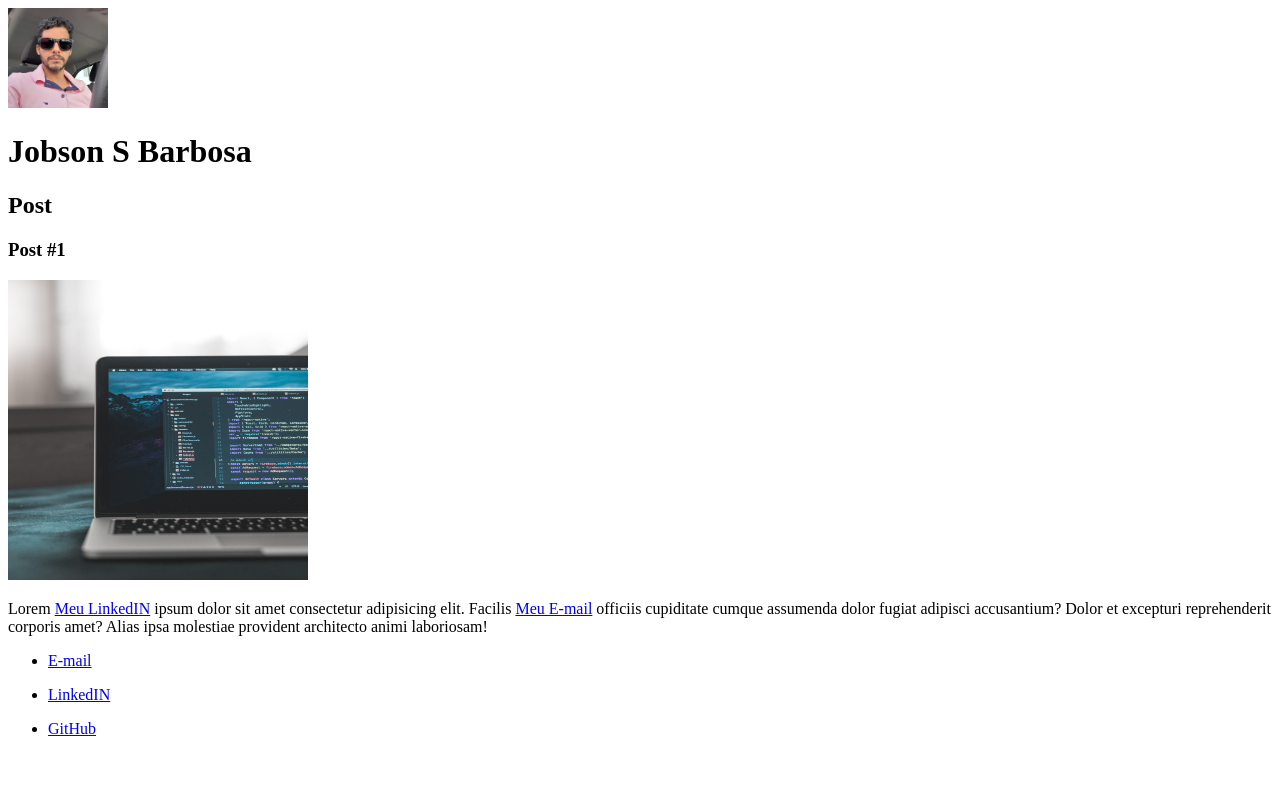
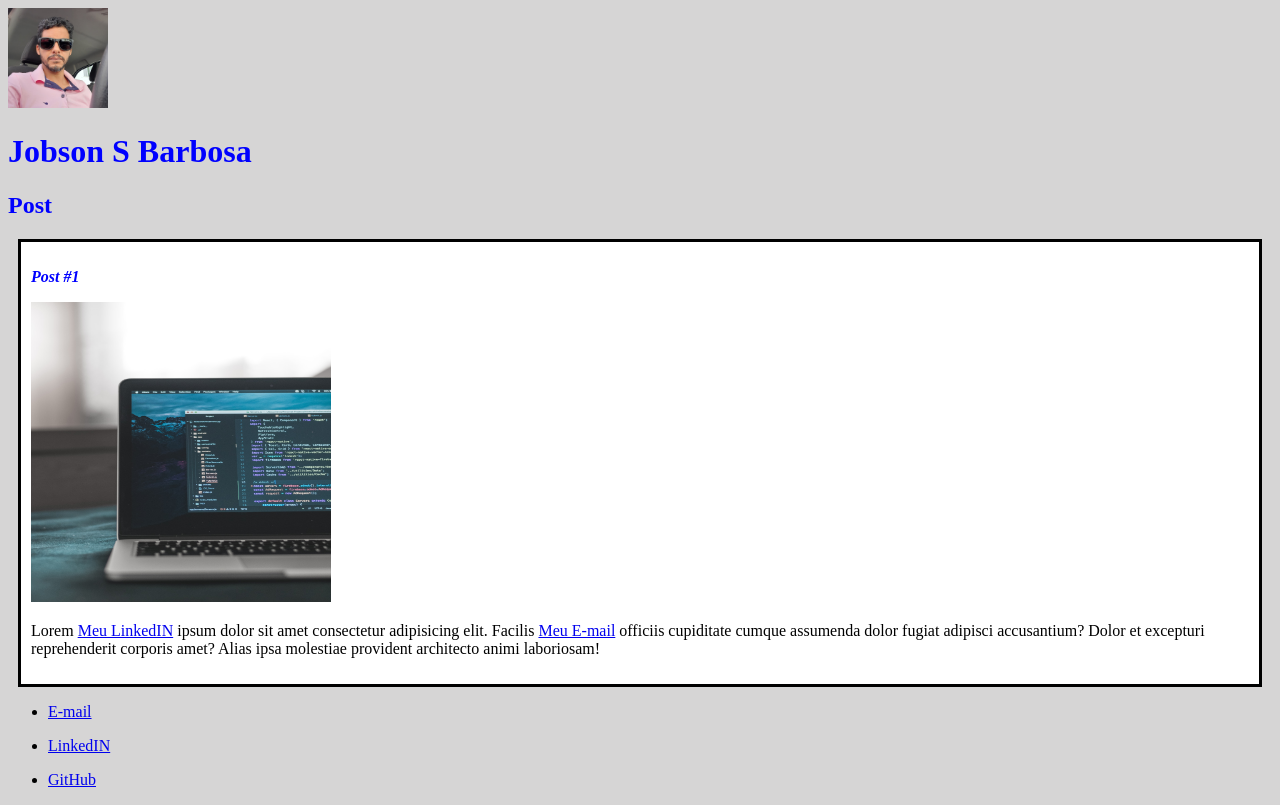
Before and after one commit to jobsonbarbosa/DIO-HTML5, a plain HTML site: page index.html in a window 1280 px wide. Drawn offline with Linux system fonts and the light colour scheme.

Commit message:
Adicionando o CSS ID e Classes

```diff
--- a/index.html
+++ b/index.html
@@ -3,21 +3,22 @@
     <head>
         <meta charset="utf-8">
         <title>Jobson Barbosa</title>
+        <link rel="stylesheet" href="style.css">
     </head>
     <body>
         <header>
             <img src="img/jobs-dio.jpg" alt="Jobson Barbosa" width="100px" height="100px">
-            <h1>Jobson S Barbosa</h1>
+            <h1 id="title">Jobson S Barbosa</h1>
         </header>
         <section>
             <header>
 
-                <h2>Post</h2>
+                <h2 class="subTitle">Post</h2>
             </header>
         </section>
-        <article>
+        <article class="post">
             <header>
-                <h3>Post #1</h3>
+                <h3 class="post_title">Post #1</h3>
                 <img src="img/code-dio.jpg" alt="Comptador com codigo" width="300px" height="300px">
                 <p>Lorem <a href="https://www.linkedin.com/in/jobson-barbosa-2aa4a214b/" target="_blank">Meu LinkedIN</a> ipsum dolor sit amet consectetur adipisicing elit. Facilis <a href="mailto:jobsonbarvosa86@gmail.com">Meu E-mail</a> officiis cupiditate cumque assumenda dolor fugiat adipisci accusantium? Dolor et excepturi reprehenderit corporis amet? Alias ipsa molestiae provident architecto animi laboriosam!</p>
             </header>
--- /dev/null
+++ b/style.css
@@ -0,0 +1,18 @@
+body{
+    background: rgb(214, 213, 213);
+}
+#title, .subTitle, .post_title{
+    color: blue
+}
+
+.post_title{
+    font-size: 16px;
+    font-style: italic;
+}
+
+.post {
+    background: white;
+    padding: 10px;
+    border: 3px solid black;
+    margin: 10px;
+}
```
Also changed, not shown: 2 other files.
